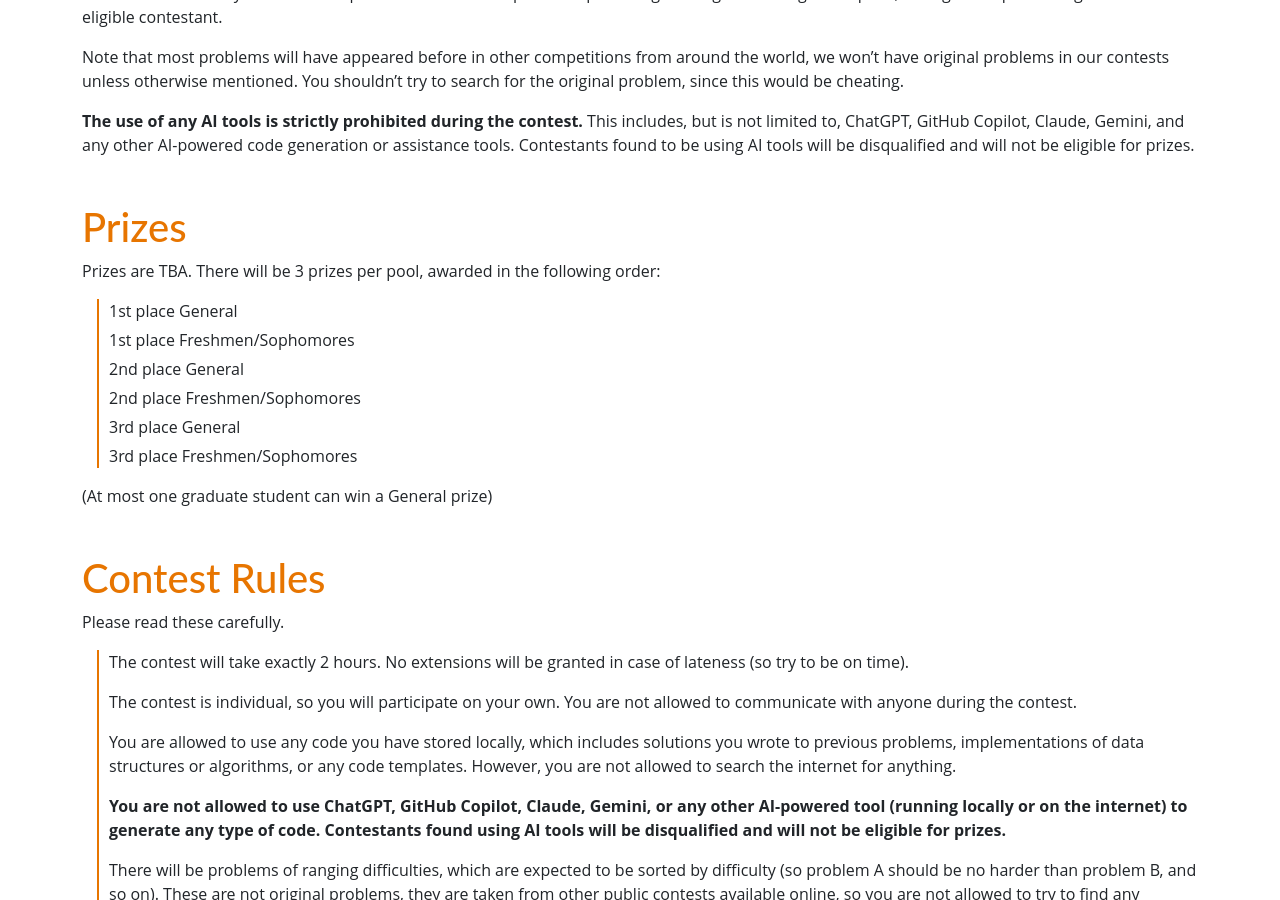
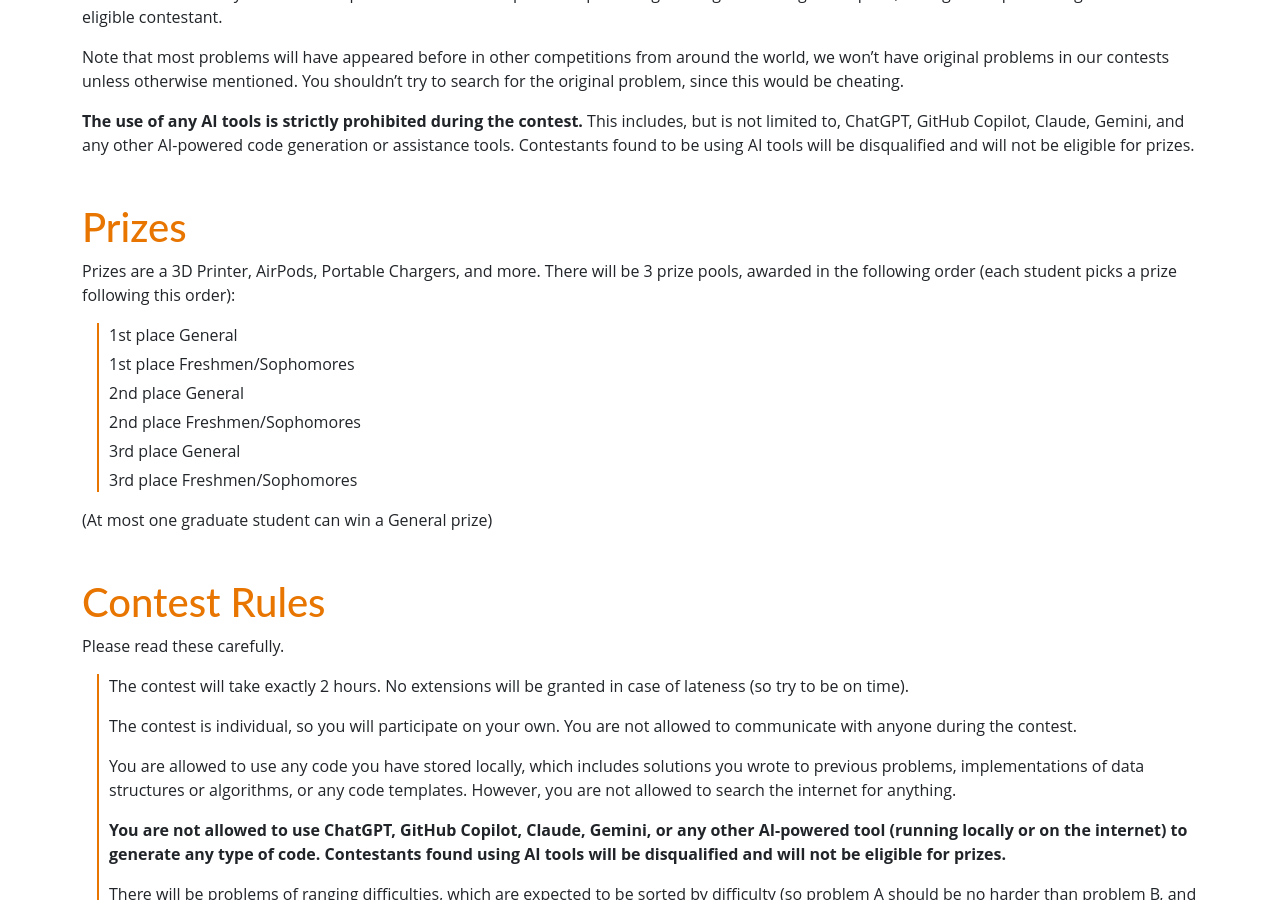
Before and after one commit to Princeton-Competitive-Programming/princeton-competitive-programming, a Jekyll site: the page built from pages/spring26/contest.md, in a window 1280 px wide and 900 px high, scrolled down 709 px. Built offline with Jekyll 4.4.1, drawn with Linux system fonts in a browser that asks for light colours; nearby versions of some CDN libraries.

Commit message:
Update prize details in Spring 2026 contest page

```diff
--- a/pages/spring26/contest.md
+++ b/pages/spring26/contest.md
@@ -52,8 +52,7 @@ not be eligible for prizes.
 
 ## Prizes
 
-Prizes are TBA. There will be 3 prizes per pool, awarded in the
-following order:
+Prizes are a 3D Printer, AirPods, Portable Chargers, and more. There will be 3 prize pools, awarded in the following order (each student picks a prize following this order):
 
  * 1st place General
  * 1st place Freshmen/Sophomores
```
